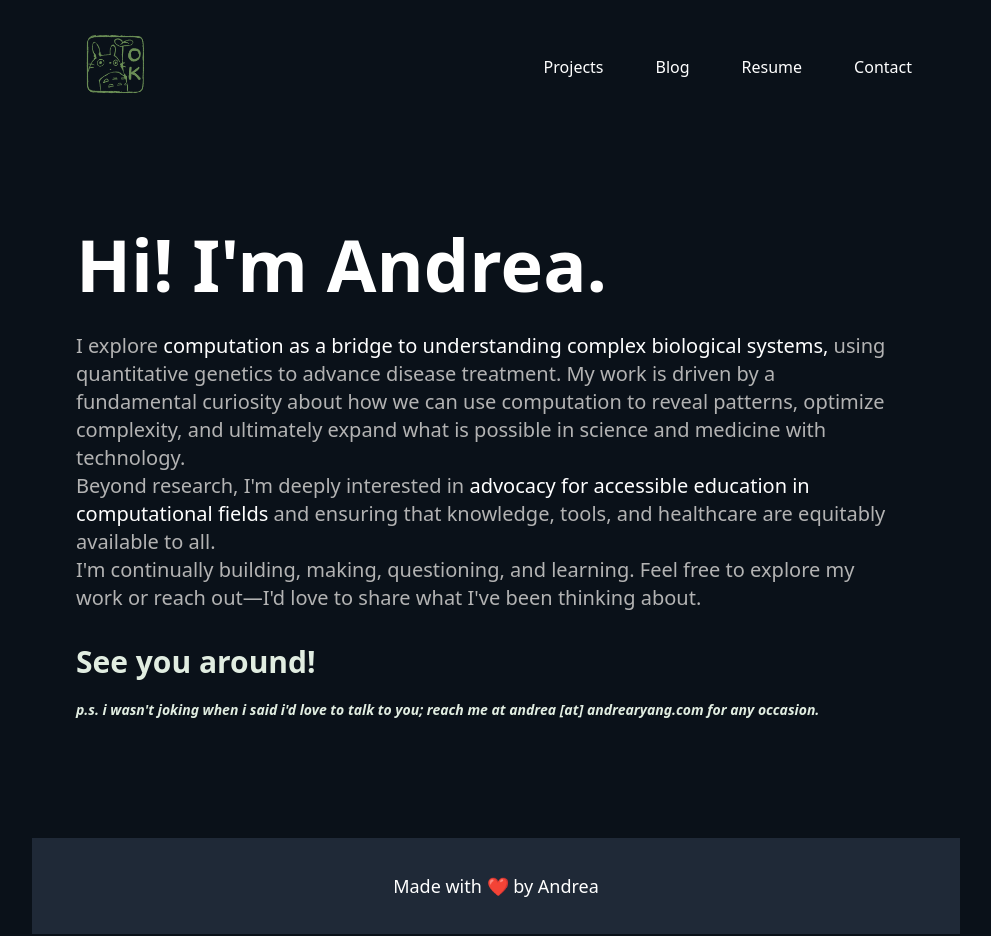
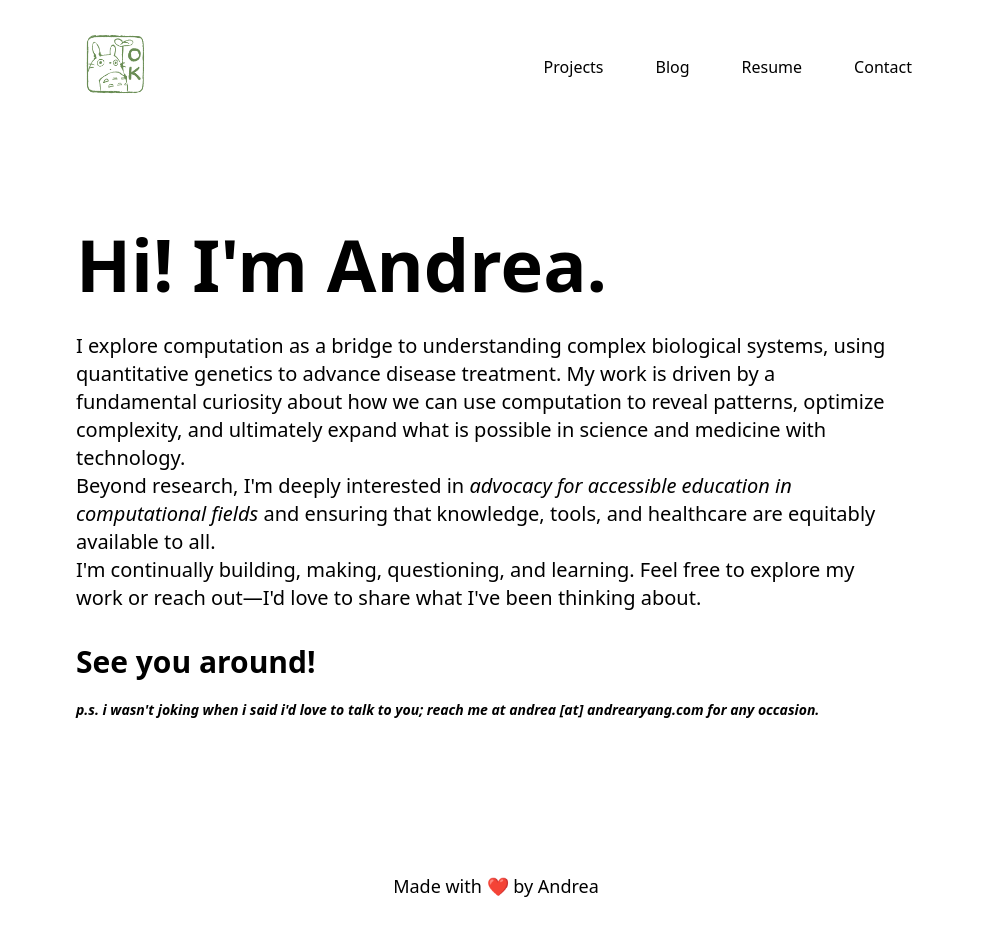
Before and after one commit to andrearyang/andreayang, a Next.js app: page / in a window 1280 px wide. Shown: the whole page, without its empty margins (144-1135 px from the left). Built offline with nearby package versions, Linux system fonts and the light colour scheme.

Commit message:
finally implementing more features.

```diff
--- a/components/foot.js
+++ b/components/foot.js
@@ -5,7 +5,7 @@ const Footer = () => {
   const [showGif, setShowGif] = useState(false);
 
   return (
-    <footer className="flex justify-center items-center mt-6 h-24 bg-gray-800 text-white">
+    <footer className="flex justify-center items-center mt-6 h-24 bg-white text-black">
       <div
         className="relative cursor-pointer"
         onMouseEnter={() => setShowGif(true)}
@@ -18,8 +18,9 @@ const Footer = () => {
           <Image
             src="/love.gif"
             alt=""
-            width={200} // Adjust width as needed
-            height={200} // Adjust height as needed
+            width={200}
+            height={200}
+            unoptimized
           />
         </div>
       </div>
--- a/components/nav.js
+++ b/components/nav.js
@@ -13,7 +13,7 @@ export default function Nav() {
   const { theme, setTheme } = useTheme();
 
   return (
-    <nav className="text-white font-[Gill Sans]">
+    <nav className="text-black font-inter">
       <ul className="flex flex-wrap sm:justify-between items-start sm:items-center p-8 mt-6 sm:mt-0">
         <li>
           <Link href="/">
--- a/pages/blog.js
+++ b/pages/blog.js
@@ -7,10 +7,12 @@ export default function Blog() {
     const { theme, setTheme } = useTheme();
 
     return (
-        <div className={`${theme === 'dark' ? 'dark' : ''} min-h-screen flex flex-col`}>
+        <div className={` min-h-screen flex flex-col`}>
             <HeadObject>
-
             </HeadObject>
+                <div>
+                    <h1 className={'flex flex-row p-6 text-black font-bold text-6xl items-center flex-1'}>a bryophyte's blog</h1>
+                </div>
             <Footer />
         </div>
     );
--- a/pages/contact.js
+++ b/pages/contact.js
@@ -7,7 +7,7 @@ export default function Contact() {
     const { theme, setTheme } = useTheme();
 
     return (
-        <div className={`${theme === 'dark' ? 'dark' : ''} min-h-screen flex flex-col`}>
+        <div className={`min-h-screen flex flex-col`}>
             <HeadObject>
 
             </HeadObject>
--- a/pages/index.js
+++ b/pages/index.js
@@ -12,16 +12,16 @@ export default function Home() {
         {}
       </HeadObject>
 
-      <div className="flex flex-row p-6 text-white font-bold text-7xl items-center justify-center flex-1">
+      <div className="flex flex-row p-6 text-black font-bold text-7xl items-center justify-center flex-1">
         <div className="flex-1 flex flex-col ml-5 mr-55 justify-between h-full">
-          <h1 className="absolute flex-1">Hi! I'm Andrea.</h1>
+          <h1 className=" absolute flex-1">Hi! I'm Andrea.</h1>
           <br />
-          <div className="relative font-normal text-gray-gray text-xl mt-8 mr-10">
+          <div className="relative font-normal text-black text-xl mt-8 mr-10">
             <h2>
               I explore{' '}
               <a
                 href="https://example.com"
-                className="hover:underline underline-offset-4 decoration-solid decoration-4 decoration-green-green text-white"
+                className="hover:underline underline-offset-4 decoration-solid decoration-4 decoration-green-green text-dark-dark"
               >
                 computation as a bridge to understanding complex biological systems,
               </a>{' '}
@@ -31,7 +31,7 @@ export default function Home() {
             <h3> Beyond research, I'm deeply interested in {' '}
               <a
                 href="/cells"
-                className="hover:underline decoration-bright-green decoration-wavy underline-offset-4 decoration-4 text-white"
+                className="hover:underline italic decoration-bright-green decoration-wavy underline-offset-4 decoration-4 text-black"
               >
                 advocacy for accessible education in computational fields
               </a>
@@ -43,12 +43,12 @@ export default function Home() {
             </h2>
           </div>
 
-          <div className="font-semibold  text-light-light text-3xl mt-8">
+          <div className="font-semibold  text-black text-3xl mt-8">
             <h1>See you around!</h1>
           </div>
 
           <div className="mt-5">
-            <h3 className="text-[0.9rem] text-extralight italic text-sm text-light-light"> p.s. i wasn't joking when i said i'd love to talk to you; reach me at andrea [at] andrearyang.com for any occasion.</h3>
+            <h3 className="text-[0.9rem] text-extralight italic text-sm text-black"> p.s. i wasn't joking when i said i'd love to talk to you; reach me at andrea [at] andrearyang.com for any occasion.</h3>
           </div>
 
         </div>
--- a/pages/projects.js
+++ b/pages/projects.js
@@ -7,11 +7,21 @@ export default function Projects() {
     const { theme, setTheme } = useTheme();
 
     return (
-        <div className={`${theme === 'dark' ? 'dark' : ''} min-h-screen flex flex-col`}>
-            <HeadObject>
+        <div className="min-h-screen flex flex-col">
+          <HeadObject />
+          <div className="flex flex-col items-center mt-8 p-6">
+            {/* Title Section */}
+            <h1 className="text-black font-bold text-6xl">projects</h1>
+            <h2 className="text-white-gray text-xl italics mt-2">
+              how and where i've spent my time
+            </h2>
+            <br></br>
+            <div>
+                <h1></h1>
+            </div>
+          </div>
 
-            </HeadObject>
-            <Footer />
+          <Footer />
         </div>
     );
   }
--- a/pages/resume.js
+++ b/pages/resume.js
@@ -7,7 +7,7 @@ export default function Resume() {
     const { theme, setTheme } = useTheme();
 
     return (
-        <div className={`${theme === 'dark' ? 'dark' : ''} min-h-screen flex flex-col`}>
+        <div className={`min-h-screen flex flex-col`}>
             <HeadObject>
                 {}
             </HeadObject>
--- a/styles/globals.css
+++ b/styles/globals.css
@@ -3,8 +3,8 @@
 @tailwind utilities;
 
 html {
-    color: #ffffff;
-    background-color: #0A1119;
+    color: #000000;
+    background-color: #ffffff;
 }
 
 /* Fixes Tailwind h-screen on iPhones */
```
Also changed, not shown: public/kodaka.jpg (deleted), public/zeldaish.png (deleted).
